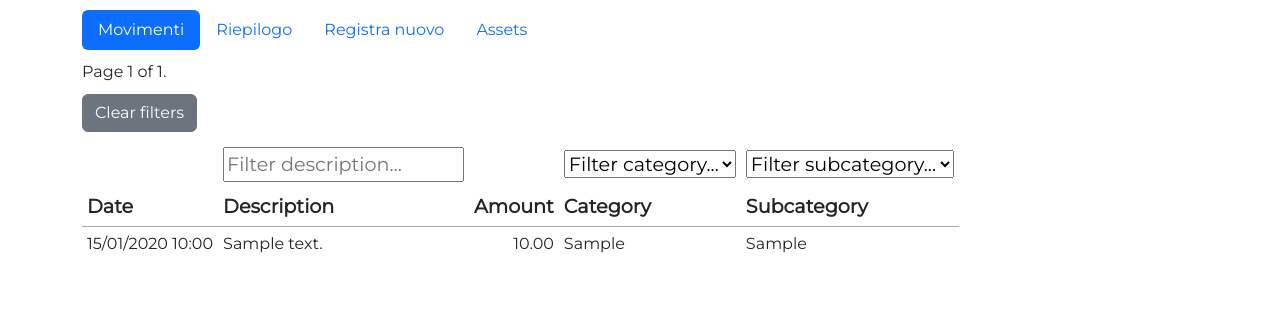
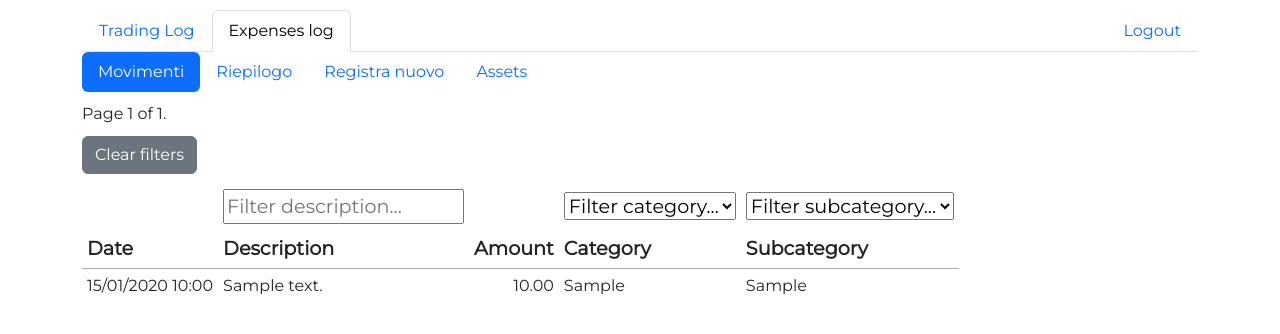
Before and after one commit to paolomarr/finanze-django, a Django app: page /movimenti/list in a window 1280 px wide. Shown: the top 334 px of the page. Run offline with Django 3.2, Linux system fonts and the light colour scheme; a user stored in the database is signed in; tables that the repository leaves empty hold one stand-in row (values such as "Sample post"); style sheets or scripts are compiled from the project's sources; some libraries are stand-ins or nearby versions.

Commit message:
complete loging/logout infrastructure

```diff
--- a/app/finanze/finanze/settings/default.py
+++ b/app/finanze/finanze/settings/default.py
@@ -158,3 +158,4 @@ LOGGING = {
 }
 
 LOGIN_URL = "/accounts/login"
+LOGIN_REDIRECT_URL = "/"
--- a/app/finanze/movimenti/templates/movimenti/base.html
+++ b/app/finanze/movimenti/templates/movimenti/base.html
@@ -5,7 +5,7 @@
 <script type="text/javascript" src="{% static 'movimenti/scripts.js' %}"></script>
 {% endblock %}
 {% block nav %}
-<nav class="nav nav-pills">
+<nav class="nav nav-pills d-flex">
   <a class="nav-link" href="{% url 'movimenti:list' %}">Movimenti</a>
   <a class="nav-link" href="{% url 'movimenti:summary' %}">Riepilogo</a>
   <a class="nav-link" href="{% url 'movimenti:newmovement' %}">Registra nuovo</a>
--- a/app/finanze/movimenti/templates/movimenti/newmovement.html
+++ b/app/finanze/movimenti/templates/movimenti/newmovement.html
@@ -9,7 +9,7 @@ Registra nuova spesa/entrata
 {% endblock %}
 {% block content %}
 <div class="row">
-	<div class="col col-12 col-md-4">
+	<div class="col col-12 col-lg-6 col-xl-4">
 		<form action="/movimenti/new" method="post">
 	{% csrf_token %}
 	{% bootstrap_form form %}
@@ -21,7 +21,7 @@ Registra nuova spesa/entrata
 	</div>
 </div>
 <div class="row">
-	<div class="col col-12 col-md-4">
+	<div class="col col-12 col-lg-6 col-xl-4">
 	{% for error in errors %}
 		<div class="bg-alert">{{error}}</div>
 	{% endfor %}
--- a/app/finanze/static/scripts.js
+++ b/app/finanze/static/scripts.js
@@ -2,7 +2,7 @@ var setNavActiveItem = function(){
 	path = window.location.pathname;
 	$('.nav-link').each((id,el) => {
 		let url = new URL($(el).prop('href'));
-		if(url.pathname === path ){
+		if(path.search (url.pathname) >= 0 ){
 			$(el).addClass('active');
 		}else{
 			$(el).removeClass('active');
--- a/app/finanze/templates/base.html
+++ b/app/finanze/templates/base.html
@@ -36,7 +36,19 @@
 </head>
 <body>
 	<div class="container">
-	{% block nav%}{% endblock %}
+		<nav class="nav nav-tabs">
+			<a href="/tradinglog/" class="nav-link">
+				Trading Log
+			</a>
+			<a href="/movimenti/" class="nav-link">
+				Expenses log
+			</a>
+			{% if user.is_authenticated %}
+			<a class="nav-link ms-auto" href="/accounts/logout">Logout</a>
+			{% endif %}
+		</nav>
+	{% block nav%}
+	{% endblock %}
 	{% block content %}{% endblock %}
 	</div>
 	{% block end_scripts %}{% endblock %}
```
Also changed, not shown: app/finanze/templates/registration/logged_out.html (added, +8 -0 lines).
